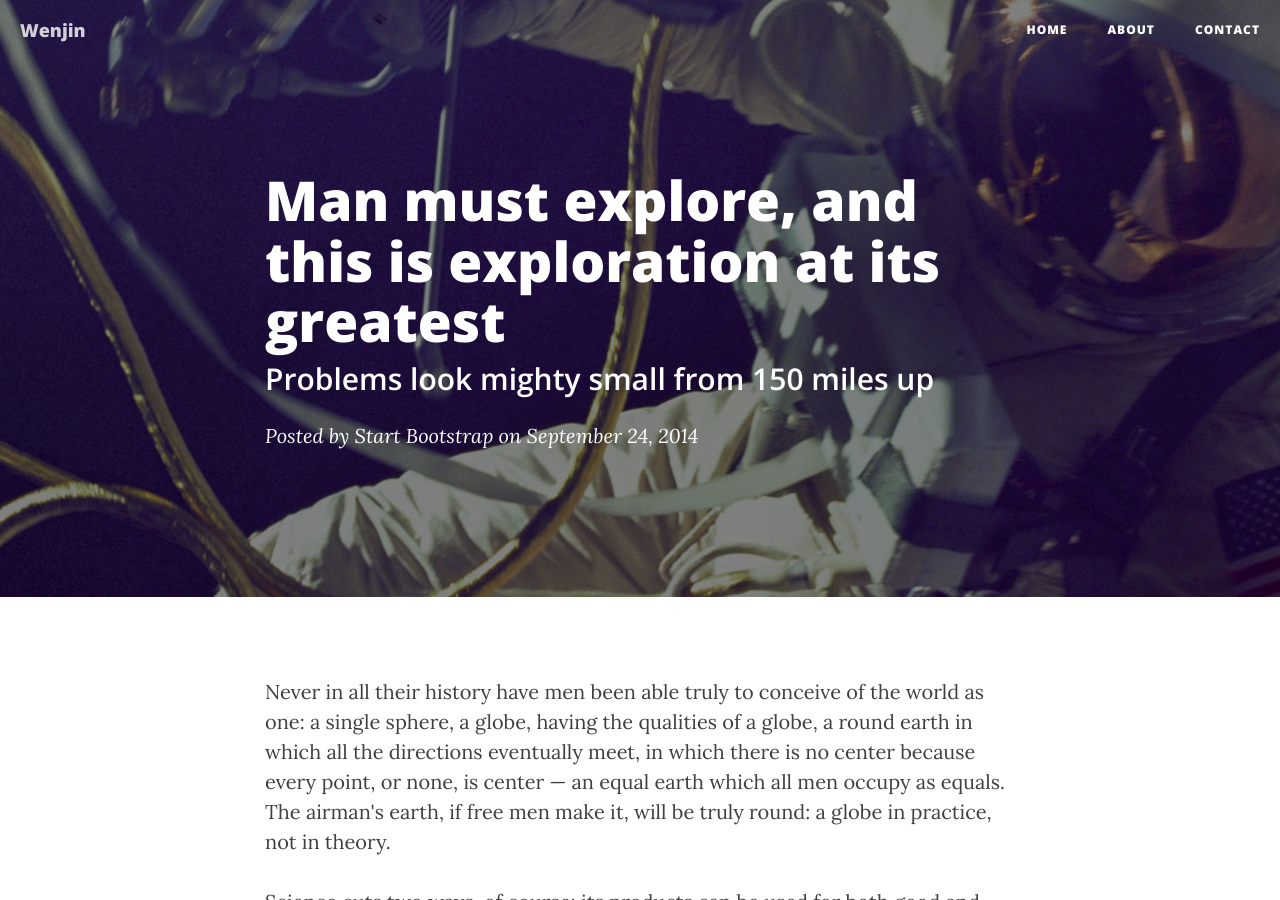
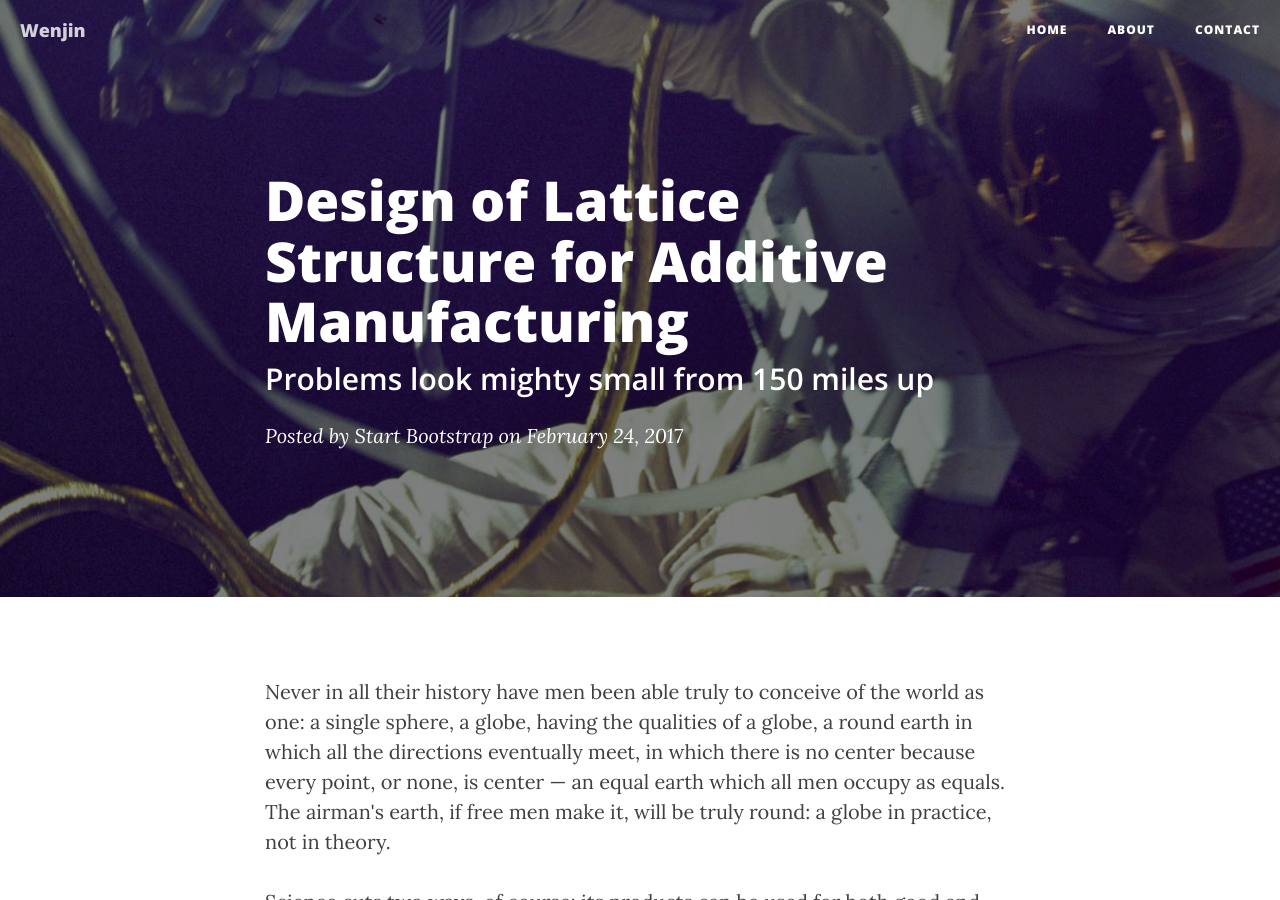
Before and after one commit to WenjinTao/WenjinTao.github.io, a Jekyll site: the page built from _posts/2017-02-24-lattice-structure.markdown, in a window 1280 px wide and 900 px high. Built offline with Jekyll 4.4.1, drawn with Linux system fonts in a browser that asks for light colours; nearby versions of some CDN libraries.

Commit message:
updata post

```diff
--- a/_posts/2017-02-24-lattice-structure.markdown
+++ b/_posts/2017-02-24-lattice-structure.markdown
@@ -1,8 +1,8 @@
 ---
 layout:     post
-title:      "Man must explore, and this is exploration at its greatest"
+title:      "Design of Lattice Structure for Additive Manufacturing"
 subtitle:   "Problems look mighty small from 150 miles up"
-date:       2014-09-24 12:00:00
+date:       2017-02-24 12:00:00
 author:     "Start Bootstrap"
 header-img: "img/post-bg-06.jpg"
 ---
```
